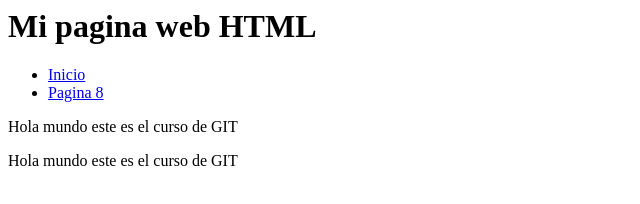
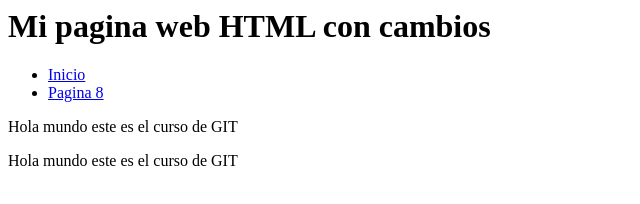
Before and after one commit to alealtube5/testeando, a plain HTML site: page index.html in a window 1280 px wide. Shown: the whole page, without its empty margins (0-640 px from the left). Drawn offline with Linux system fonts and the light colour scheme.

```diff
--- a/index.html
+++ b/index.html
@@ -5,7 +5,7 @@
 		<title>Pagina web HTML 8</title>
 	</head>
 	<body>
-		<h1>Mi pagina web HTML</h1>
+		<h1>Mi pagina web HTML con cambios</h1>
 		<ul>
 			<li><a href="index.html">Inicio</a></li>
 			<li><a href="pagina1.html">Pagina 8</a></li>
```
